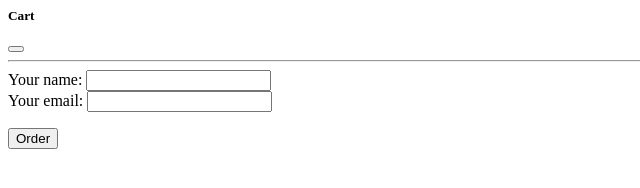
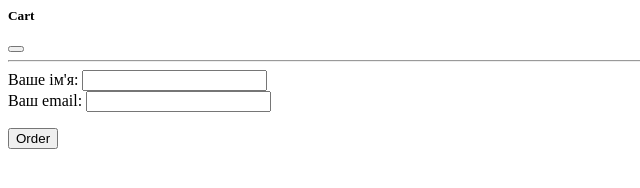
Before and after one commit to ferikand/personal-project-for-js-course, a website: page index.cart.partial.html in a window 1280 px wide. Shown: the full height of the page, 0-640 px from the left. Drawn offline with Linux system fonts and the light colour scheme.

Commit message:
change eng to ua in cart footer

```diff
--- a/index.cart.partial.html
+++ b/index.cart.partial.html
@@ -16,7 +16,7 @@
             <form class="form-contacts">
               <div class="form-group row">
                 <label for="client-name" class="col-4 col-form-label"
-                  >Your name:</label
+                  >Ваше ім'я:</label
                 >
                 <input
                   class="form-control col-8"
@@ -28,7 +28,7 @@
               </div>
               <div class="form-group row">
                 <label for="client-email" class="col-4 col-form-label"
-                  >Your email:</label
+                  >Ваш email:</label
                 >
                 <input
                   class="form-control col-8"
```
